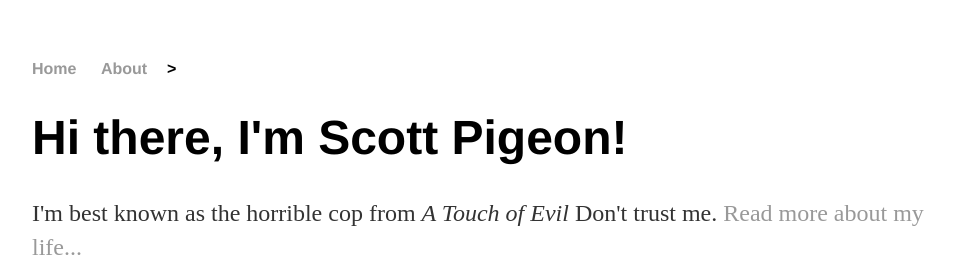
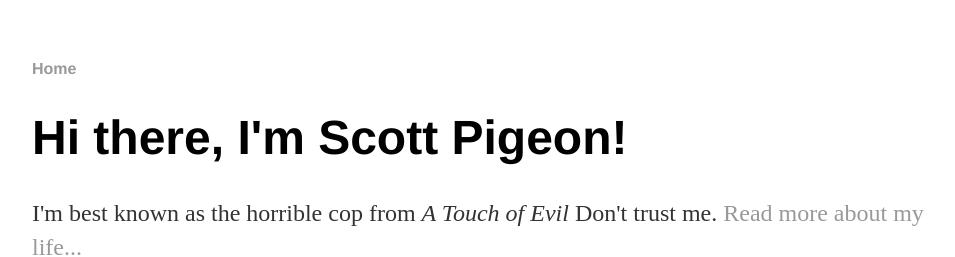
Before and after one commit to sjpigeon/Product-Management, a Jekyll site: the page built from index.html, in a window 1280 px wide. Shown: the top 257 px of the page, without its empty margins (160-1115 px from the left). Built offline with Jekyll 4.4.1, drawn with Linux system fonts in a browser that asks for light colours.

Commit message:
Update default.html

```diff
--- a/_layouts/default.html
+++ b/_layouts/default.html
@@ -7,8 +7,7 @@
 		<body>
 			<nav>
 	    		<ul>
-	        		<li><a href="/">Home</a></li>
-		        	<li><a href="/about">About</a></li>>
+	        		<li><a href="https://sjpigeon.github.io/Product-Management/">Home</a></li>
 	    		</ul>
 			</nav>
 			<div class="container">
```
